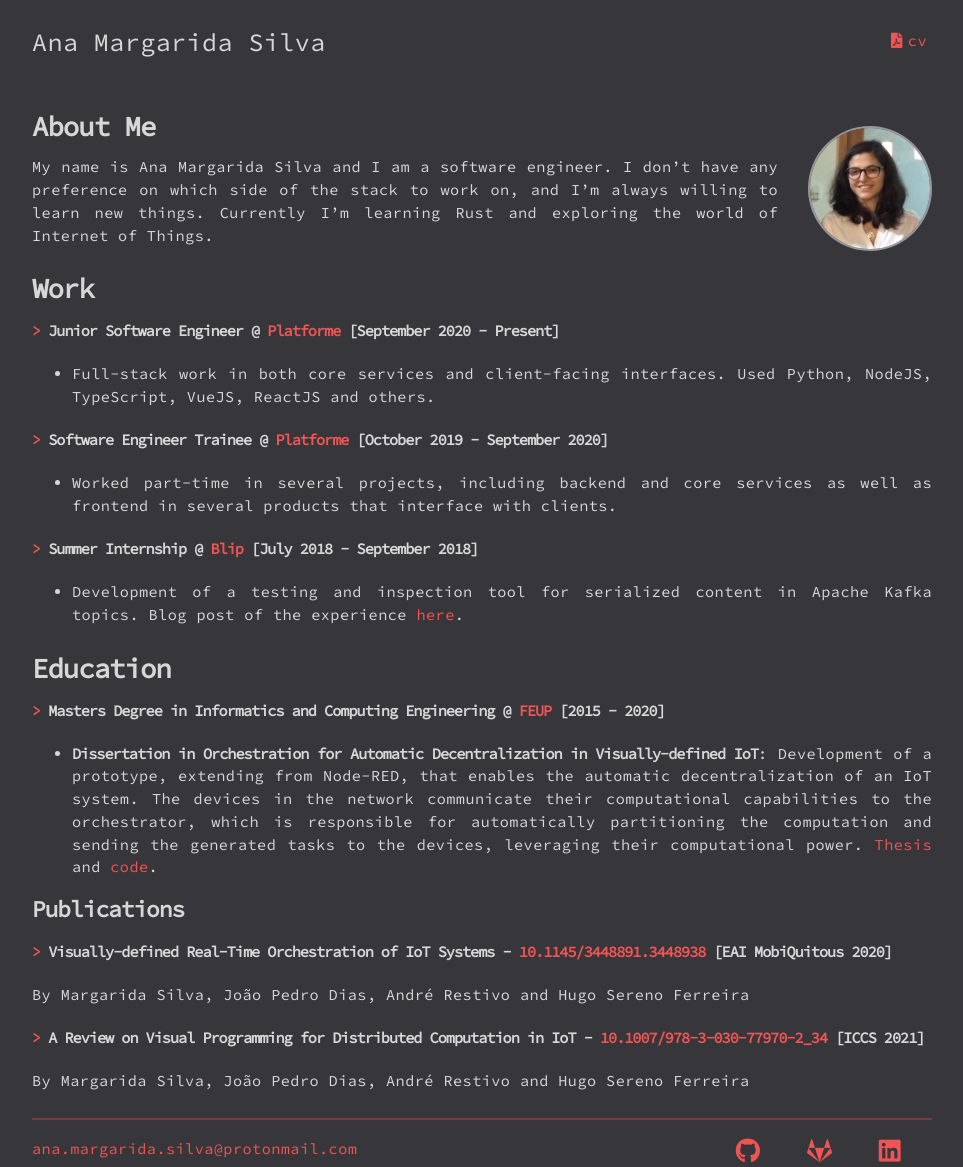
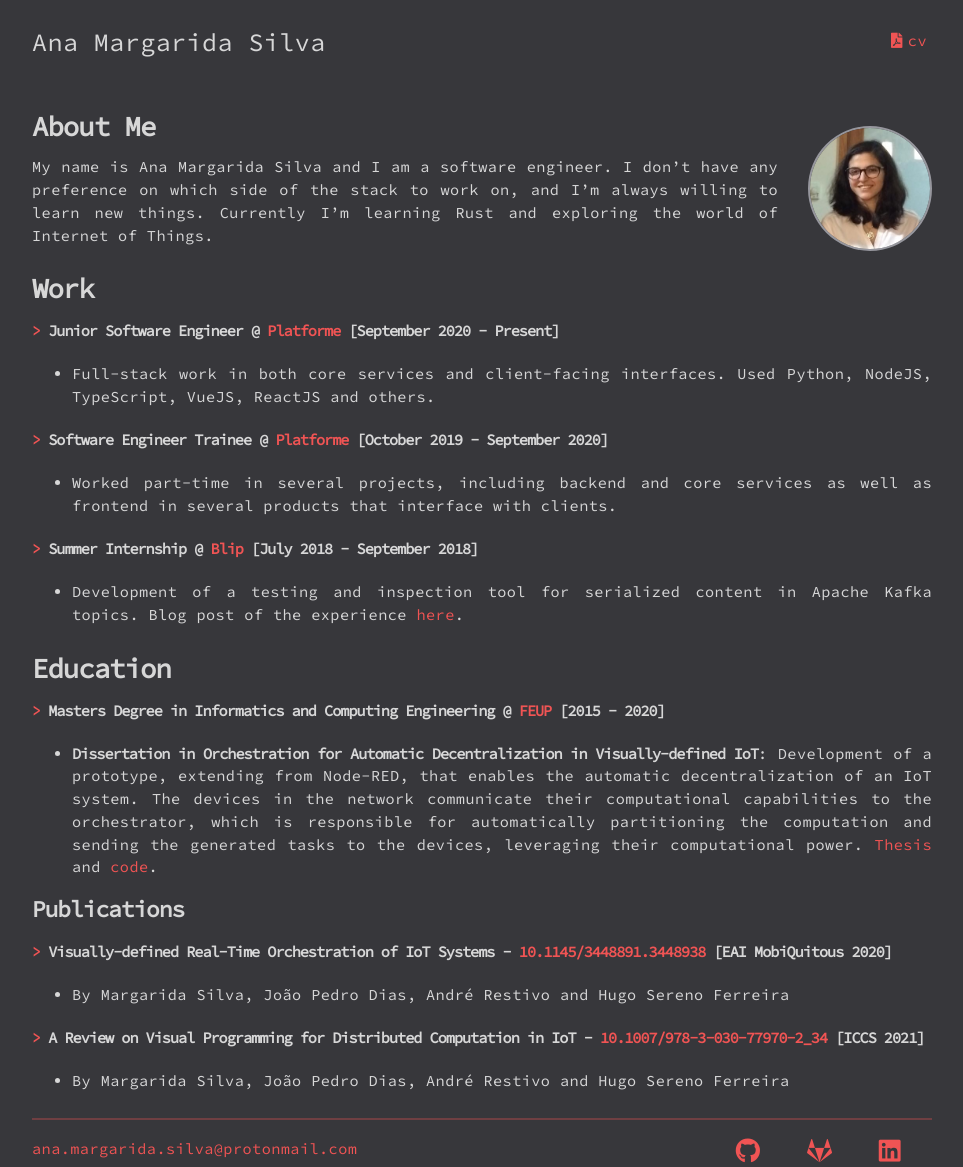
Before and after one commit to BeeMargarida/BeeMargarida.github.io, a Jekyll site: the page built from index.md, in a window 1280 px wide. Shown: the whole page, without its empty margins (158-1121 px from the left). Built offline with Jekyll 4.4.1, drawn with Linux system fonts in a browser that asks for light colours; nearby versions of some CDN libraries.

```diff
--- a/index.md
+++ b/index.md
@@ -31,7 +31,7 @@ My name is Ana Margarida Silva and I am a software engineer. I don't have any pr
 ## Publications
 
 #### <span class="title-intro">></span> **Visually-defined Real-Time Orchestration of IoT Systems** - [10.1145/3448891.3448938](https://dl.acm.org/doi/10.1145/3448891.3448938) [EAI MobiQuitous 2020]
-By Margarida Silva, João Pedro Dias, André Restivo and Hugo Sereno Ferreira
+* By Margarida Silva, João Pedro Dias, André Restivo and Hugo Sereno Ferreira
 
 #### <span class="title-intro">></span> **A Review on Visual Programming for Distributed Computation in IoT** - [10.1007/978-3-030-77970-2_34](https://link.springer.com/chapter/10.1007%2F978-3-030-77970-2_34) [ICCS 2021]
-By Margarida Silva, João Pedro Dias, André Restivo and Hugo Sereno Ferreira
+* By Margarida Silva, João Pedro Dias, André Restivo and Hugo Sereno Ferreira
```
